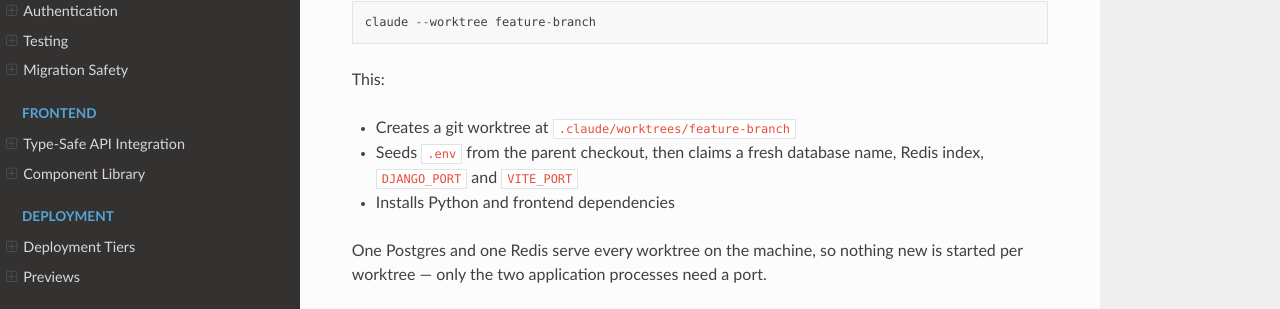
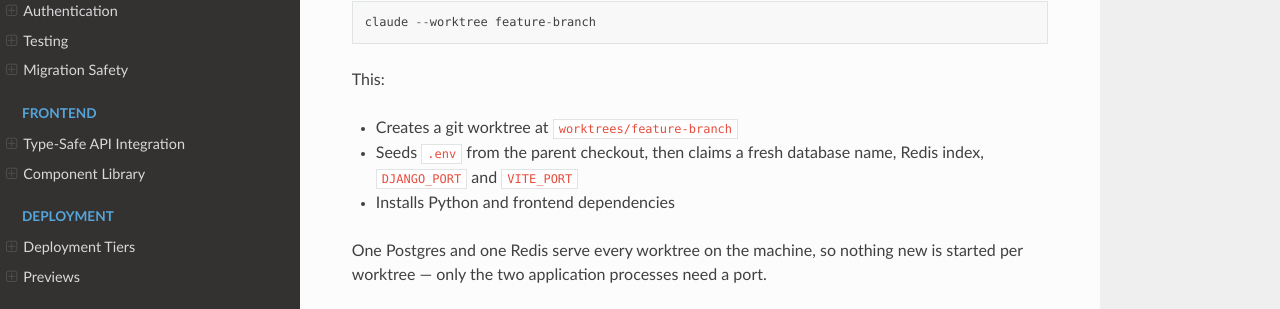
Before and after one commit to mascah/platform-django, a Sphinx documentation site: the page built from docs/5-ai-development/claude-code-workflow.rst, in a window 1280 px wide and 900 px high, scrolled down 2870 px. Shown: the part 138-447 px from the top of the window. Built offline with Sphinx 7.4.7 and the Read the Docs theme 3.1.0, drawn with Linux system fonts in a browser that asks for light colours.

Commit message:
feat: create worktrees at the repository root, not under .claude
A worktree is a checkout of this repository, not a Claude artefact, and bin/worktree-create is documented as runnable from a shell by any harness or none. .claude/ is where a single harness keeps its settings, skills and hooks, so a directory of checkouts sitting among them was miscategorised.

The path is the hook's to choose: bin/worktree-create reports the directory it created on stdout and Claude Code reads it from there, so nothing outside this repository needs to agree on the location.

Co-Authored-By: Claude Opus 5 (1M context) <noreply@anthropic.com>

```diff
--- a/docs/1-getting-started/local-setup.rst
+++ b/docs/1-getting-started/local-setup.rst
@@ -114,7 +114,7 @@ rather than each running a stack, and isolate by database name and Redis index.
 
 This:
 
-- Creates a git worktree at ``.claude/worktrees/feature-branch``
+- Creates a git worktree at ``worktrees/feature-branch``
 - Generates ``.env`` with its own database name, Redis index and application ports
 - Installs Python and frontend dependencies
 
--- a/docs/5-ai-development/claude-code-workflow.rst
+++ b/docs/5-ai-development/claude-code-workflow.rst
@@ -126,7 +126,7 @@ Git worktrees allow multiple working directories from a single repository. Each
 
 This:
 
-- Creates a git worktree at ``.claude/worktrees/feature-branch``
+- Creates a git worktree at ``worktrees/feature-branch``
 - Seeds ``.env`` from the parent checkout, then claims a fresh database name,
   Redis index, ``DJANGO_PORT`` and ``VITE_PORT``
 - Installs Python and frontend dependencies
```
Also changed, not shown: 4 other files.
